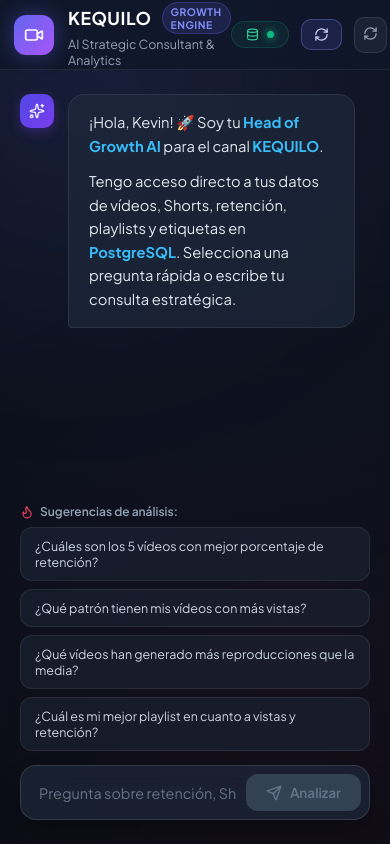
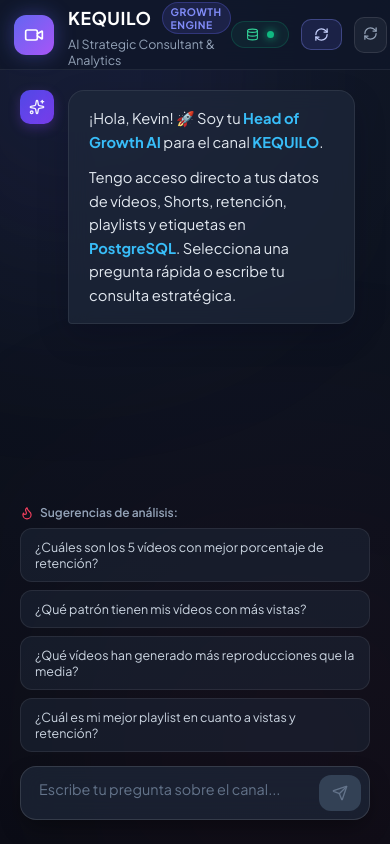
Before and after one commit to KevinQL1/youtube-AI-analyzer-frontend, a React (Vite) app: page / in a window 390 px wide. Built offline with nearby package versions, Linux system fonts and the light colour scheme; no server answers.

Commit message:
Mejora la experiencia visual del chat

```diff
--- a/src/App.jsx
+++ b/src/App.jsx
@@ -30,6 +30,7 @@
   const [syncing, setSyncing] = useState(false);
   const [syncMessage, setSyncMessage] = useState('');
   const chatEndRef = useRef(null);
+  const inputRef = useRef(null);
 
   const loadChannel = async () => {
     try {
@@ -92,6 +93,7 @@
     if (!questionText.trim() || loading) return;
 
     setInput('');
+    if (inputRef.current) inputRef.current.style.height = 'auto';
     setMessages((prev) => [...prev, { sender: 'user', text: questionText }]);
     setLoading(true);
 
@@ -133,6 +135,19 @@
   const handleSubmit = (e) => {
     e.preventDefault();
     handleAsk(input);
+  };
+
+  const handleInputChange = (e) => {
+    setInput(e.target.value);
+    e.target.style.height = 'auto';
+    e.target.style.height = `${Math.min(e.target.scrollHeight, 150)}px`;
+  };
+
+  const handleInputKeyDown = (e) => {
+    if (e.key === 'Enter' && !e.shiftKey) {
+      e.preventDefault();
+      handleSubmit(e);
+    }
   };
 
   return (
@@ -272,11 +287,13 @@
         )}
 
         <form onSubmit={handleSubmit} className="input-form">
-          <input
-            type="text"
+          <textarea
+            ref={inputRef}
             value={input}
-            onChange={(e) => setInput(e.target.value)}
-            placeholder="Pregunta sobre retención, Shorts, virales o rendimiento por etiquetas..."
+            onChange={handleInputChange}
+            onKeyDown={handleInputKeyDown}
+            rows={1}
+            placeholder="Escribe tu pregunta sobre el canal..."
             className="chat-input"
             disabled={loading}
           />
--- a/src/index.css
+++ b/src/index.css
@@ -522,3 +522,55 @@
   box-shadow: none;
   cursor: not-allowed;
 }
+
+/* Chat polish */
+.chat-area {
+  padding-top: 30px;
+}
+
+.message-row .bubble {
+  animation: messageIn 0.25s ease both;
+}
+
+.message-row.ai .bubble {
+  box-shadow: 0 12px 32px rgba(2, 6, 23, 0.2);
+}
+
+.message-row.user .bubble {
+  box-shadow: 0 10px 24px rgba(37, 99, 235, 0.22);
+}
+
+.input-form {
+  transition: border-color 0.2s ease, box-shadow 0.2s ease, transform 0.2s ease;
+}
+
+.input-form:focus-within {
+  border-color: rgba(129, 140, 248, 0.7);
+  box-shadow: 0 0 0 4px rgba(99, 102, 241, 0.12), 0 14px 34px rgba(0, 0, 0, 0.35);
+  transform: translateY(-1px);
+}
+
+.chat-input {
+  min-height: 24px;
+  max-height: 150px;
+  padding: 4px 0;
+  line-height: 1.45;
+  resize: none;
+  overflow-y: auto;
+  font-family: inherit;
+}
+
+.chat-input:disabled {
+  opacity: 0.7;
+}
+
+@keyframes messageIn {
+  from { opacity: 0; transform: translateY(5px); }
+  to { opacity: 1; transform: translateY(0); }
+}
+
+@media (max-width: 620px) {
+  .chat-area { padding-top: 20px; }
+  .send-btn { padding: 10px 13px; }
+  .send-btn span { display: none; }
+}
```
